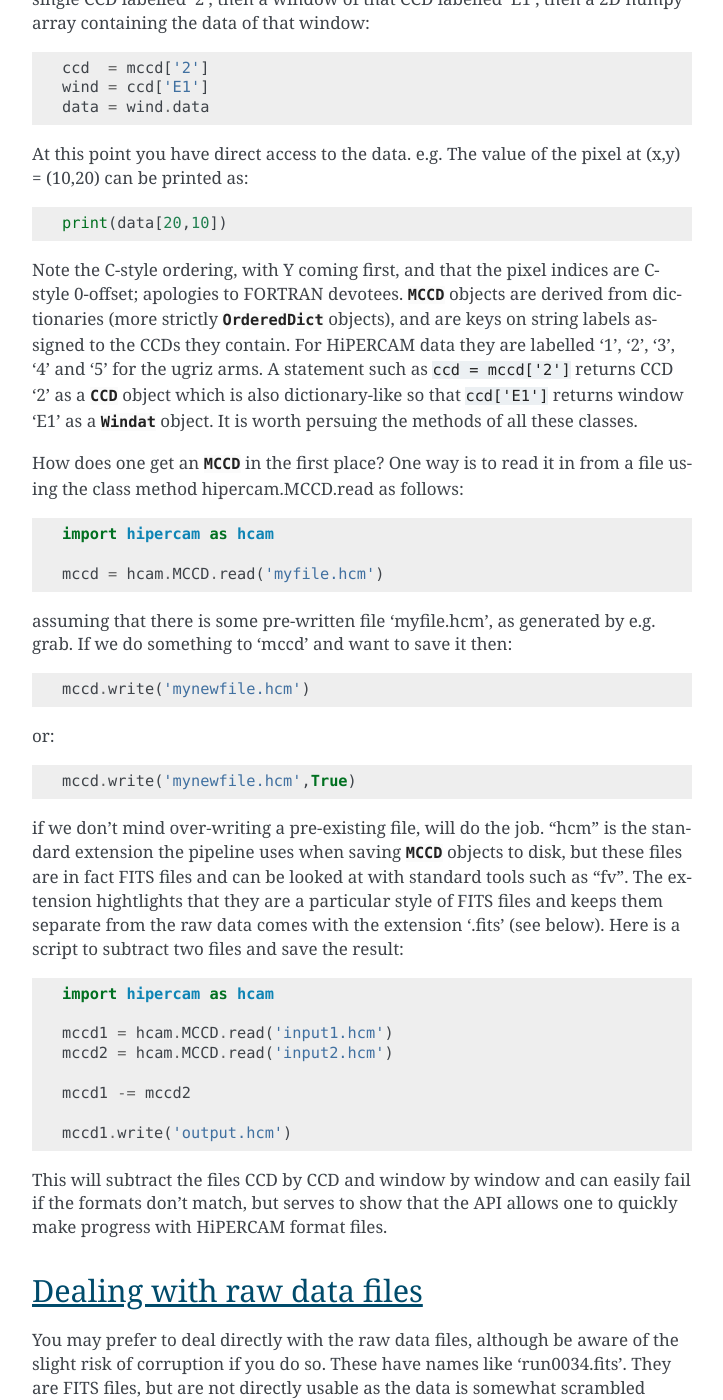
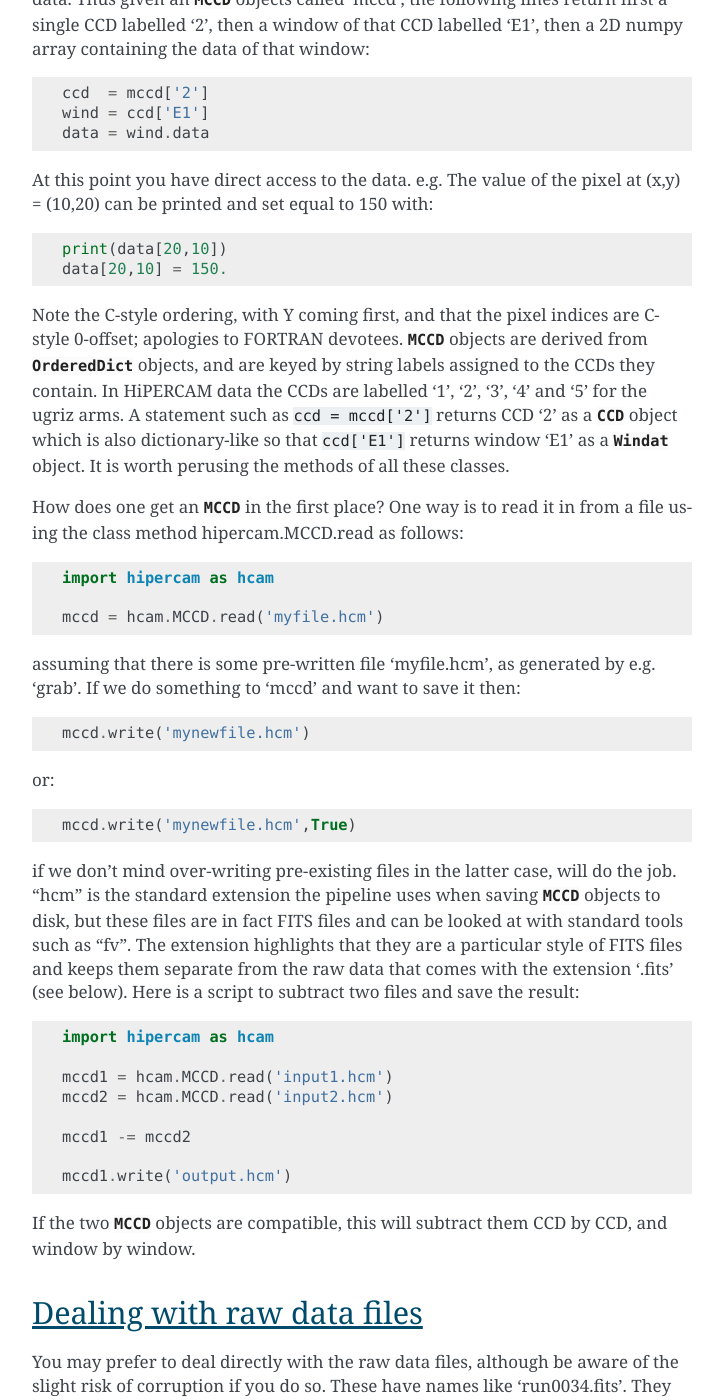
Before and after one commit to HiPERCAM/hipercam, a Sphinx documentation site: the page built from docs/quickapi.rst, in a window 1280 px wide and 1400 px high, scrolled down 490 px. Shown: the whole window, without its empty margins (388-1111 px from the left). Built offline with Sphinx 7.4.7, drawn with Linux system fonts in a browser that asks for light colours; pages that are not in the unit, such as notebooks, are missing from menus; some of the changed text lies outside the part shown.

Commit message:
more documentation updates
building towards a manual.

```diff
--- a/docs/api.rst
+++ b/docs/api.rst
@@ -1,7 +1,7 @@
 .. Installation guide, started 24/10/2017
 
 The Application Programmer's Interface (API)
-============================================
+********************************************
 
 A large part of the motivation behind the choice of Python for the HiPERCAM
 pipeline was to make it straightforward for observers to write their own
--- a/docs/index.rst
+++ b/docs/index.rst
@@ -18,8 +18,8 @@ This manual covers both aspects.
    :maxdepth: 2
    :caption: Contents:
 
+   observers
    installation
-   pipeline
    api
 
 Indices and tables
--- a/docs/quickapi.rst
+++ b/docs/quickapi.rst
@@ -17,36 +18,37 @@ memory.  These contain all windows of all CCDs. e.g. for HiPERCAM itself,
 there will be 5 CCDs, each with either 4 or 8 windows of data. They quickly
 allow access to the data. Thus given an :class:`MCCD` objects called 'mccd',
 the following lines return first a single CCD labelled '2', then a window of
-that CCD labelled 'E1', then a 2D numpy array containing the data of that window::
+that CCD labelled 'E1', then a 2D numpy array containing the data of that
+window::
 
    ccd  = mccd['2']
    wind = ccd['E1']
    data = wind.data
 
 At this point you have direct access to the data. e.g. The value of the pixel
-at (x,y) = (10,20) can be printed as::
+at (x,y) = (10,20) can be printed and set equal to 150 with::
 
    print(data[20,10])
+   data[20,10] = 150.
 
 Note the C-style ordering, with Y coming first, and that the pixel indices are
 C-style 0-offset; apologies to FORTRAN devotees. :class:`MCCD` objects are
-derived from dictionaries (more strictly :class:`OrderedDict` objects), and
-are keys on string labels assigned to the CCDs they contain. For HiPERCAM data
-they are labelled '1', '2', '3', '4' and '5' for the ugriz arms. A statement
-such as ``ccd = mccd['2']`` returns CCD '2' as a :class:`CCD` object which is
-also dictionary-like so that ``ccd['E1']`` returns window 'E1' as a
-:class:`Windat` object. It is worth persuing the methods of all these classes.
+derived from :class:`OrderedDict` objects, and are keyed by string labels
+assigned to the CCDs they contain. In HiPERCAM data the CCDs are labelled '1',
+'2', '3', '4' and '5' for the ugriz arms. A statement such as ``ccd =
+mccd['2']`` returns CCD '2' as a :class:`CCD` object which is also
+dictionary-like so that ``ccd['E1']`` returns window 'E1' as a :class:`Windat`
+object. It is worth perusing the methods of all these classes.
 
-How does one get an :class:`MCCD` in the first place? One way is to read it in from a
-file using the class method
-hipercam.MCCD.read as follows::
+How does one get an :class:`MCCD` in the first place? One way is to read it in
+from a file using the class method hipercam.MCCD.read as follows::
 
    import hipercam as hcam
 
    mccd = hcam.MCCD.read('myfile.hcm')
 
 assuming that there is some pre-written file 'myfile.hcm', as generated by
-e.g. grab. If we do something to 'mccd' and want to save it then::
+e.g. 'grab'. If we do something to 'mccd' and want to save it then::
 
    mccd.write('mynewfile.hcm')
 
@@ -54,13 +56,13 @@ or::
 
    mccd.write('mynewfile.hcm',True)
 
-if we don't mind over-writing a pre-existing file, will do the job. "hcm" is
-the standard extension the pipeline uses when saving :class:`MCCD` objects to
-disk, but these files are in fact FITS files and can be looked at with
-standard tools such as "fv". The extension hightlights that they are a
-particular style of FITS files and keeps them separate from the raw data comes
-with the extension '.fits' (see below). Here is a script to subtract two files
-and save the result::
+if we don't mind over-writing pre-existing files in the latter case, will do
+the job. "hcm" is the standard extension the pipeline uses when saving
+:class:`MCCD` objects to disk, but these files are in fact FITS files and can
+be looked at with standard tools such as "fv". The extension highlights that
+they are a particular style of FITS files and keeps them separate from the raw
+data that comes with the extension '.fits' (see below). Here is a script to
+subtract two files and save the result::
 
    import hipercam as hcam
 
@@ -71,9 +73,10 @@ and save the result::
 
    mccd1.write('output.hcm')
 
-This will subtract the files CCD by CCD and window by window and can easily
-fail if the formats don't match, but serves to show that the API allows one
-to quickly make progress with HiPERCAM format files.
+
+If the two :class:`MCCD` objects are compatible, this will subtract them
+CCD by CCD, and window by window.
+
 
 Dealing with raw data files
 ===========================
@@ -88,7 +91,7 @@ pipeline has no mechanism to write raw files, and does not use the extension
 you need to write out lists of hcm files.
 
 Here is an example of subtracting the median values from all the windows of
- all CCDs of a run::
+all CCDs of a run:
 
 .. code-block:: python
    :linenos:
@@ -146,4 +151,35 @@ input or '\\' on the command-line will curtail such prompting.  The second is
 that commands have a memory: your entries are written to disk files to act as
 defaults the next time round. This has great benefits in reducing the amount
 of typing. If you want to write scripts that follow the same convention then
-you should look at ``hipercam.cline``.
+you should look at ``hipercam.cline.Cline``. Here is an example taken from a
+stripped-down version of the 'stats' script::
+
+    def stats(args=None):
+
+        command, args = hcam.script_args(args)
+
+        # get input section
+        with Cline('HIPERCAM_ENV', '.hipercam', command, args) as cl:
+
+            # register parameters
+            cl.register('input', Cline.LOCAL, Cline.PROMPT)
+            cl.register('format', Cline.LOCAL, Cline.HIDE)
+
+            # get inputs
+            frame = cl.get_value('input', 'frame to lists stats of',
+                                 cline.Fname('hcam', hcam.HCAM))
+            mccd = hcam.MCCD.read(frame)
+
+            cl.set_default('format','9.3f')
+            form = cl.get_value('format', 'output format for numbers', '9.3f')
+
+A :class:`Cline` object 'cl' is called as a context manager. The command name
+and any arguments are passed to it. Two parameter names are registered, namely
+'input' and 'format'. The second of these is not prompted for by default
+('Cline.HIDE'). Following the 'register' lines, the inputs themselves are
+obtained. Once the 'with' statement is exited, any values entered will be
+saved to disk in a directory whose location is specified by the first two
+arguments to 'Cline' and whose name is determined by the command name,
+e.g. 'stats.def'. In this way, previously entered values can be retrieved. In
+a script like 'rtplot' these input sections rival the "doing stuff" part of
+the script for length.
```
Also changed, not shown: other parts of docs/quickapi.rst (+14 -11 lines), docs/observers.rst (added, +16 -0 lines), docs/pipeline.rst (deleted, +0 -10 lines), docs/telescope.rst (added, +28 -0 lines).
